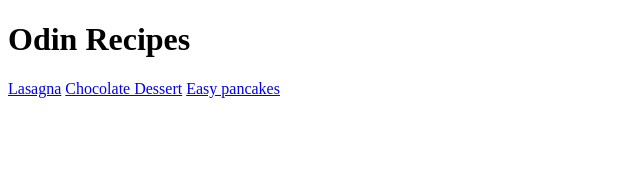
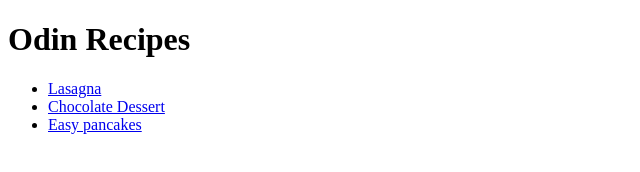
Before and after one commit to Peanut2123650/odin-recipes, a plain HTML site: page index.html in a window 1280 px wide. Shown: the whole page, without its empty margins (0-640 px from the left). Drawn offline with Linux system fonts and the light colour scheme.

Commit message:
MAKE RECIPES UL IN INDEX.html
so that they dont appear in a single line

```diff
--- a/index.html
+++ b/index.html
@@ -6,8 +6,10 @@
     </head>
     <body>
         <h1>Odin Recipes</h1>
-        <a href="./recipes/lasagna.html">Lasagna</a>
-        <a href="./recipes/chocolate-dessert.html">Chocolate Dessert</a>
-        <a href="./recipes/pancakes.html">Easy pancakes</a>
+        <ul>
+            <li><a href="./recipes/lasagna.html">Lasagna</a></li>
+            <li><a href="./recipes/chocolate-dessert.html">Chocolate Dessert</a></li>
+            <li><a href="./recipes/pancakes.html">Easy pancakes</a></li>
+        </ul>
     </body>
 </html>
```
